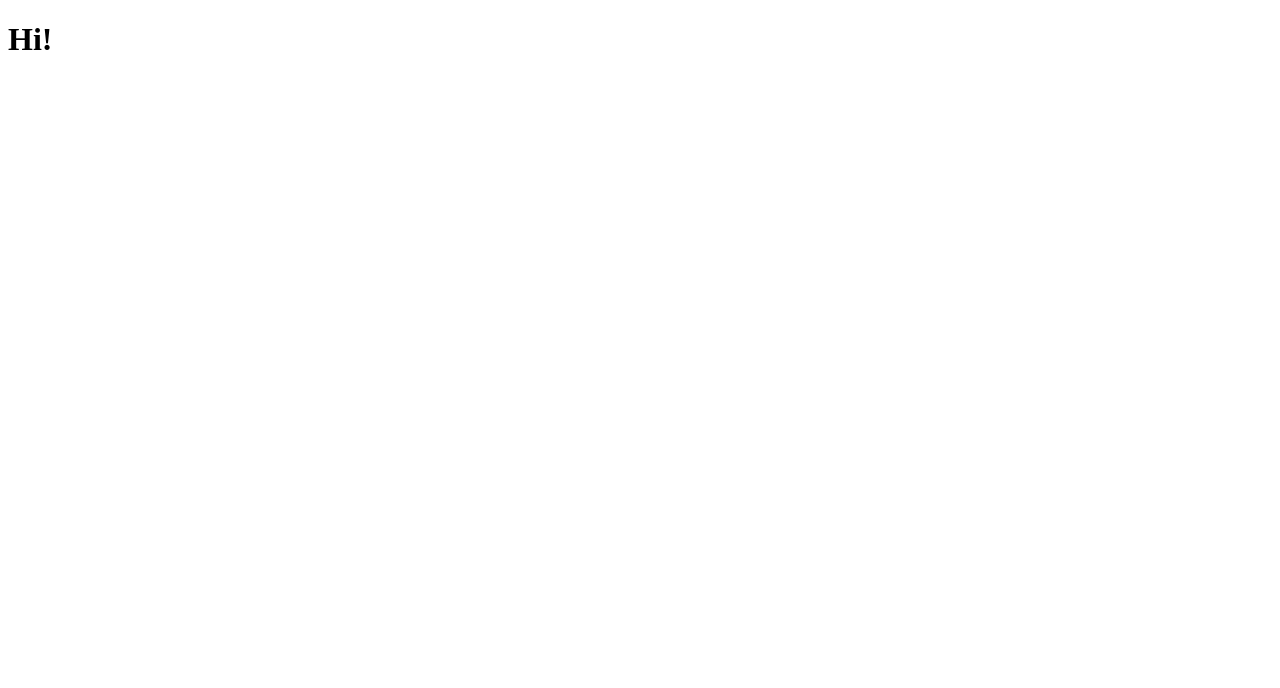
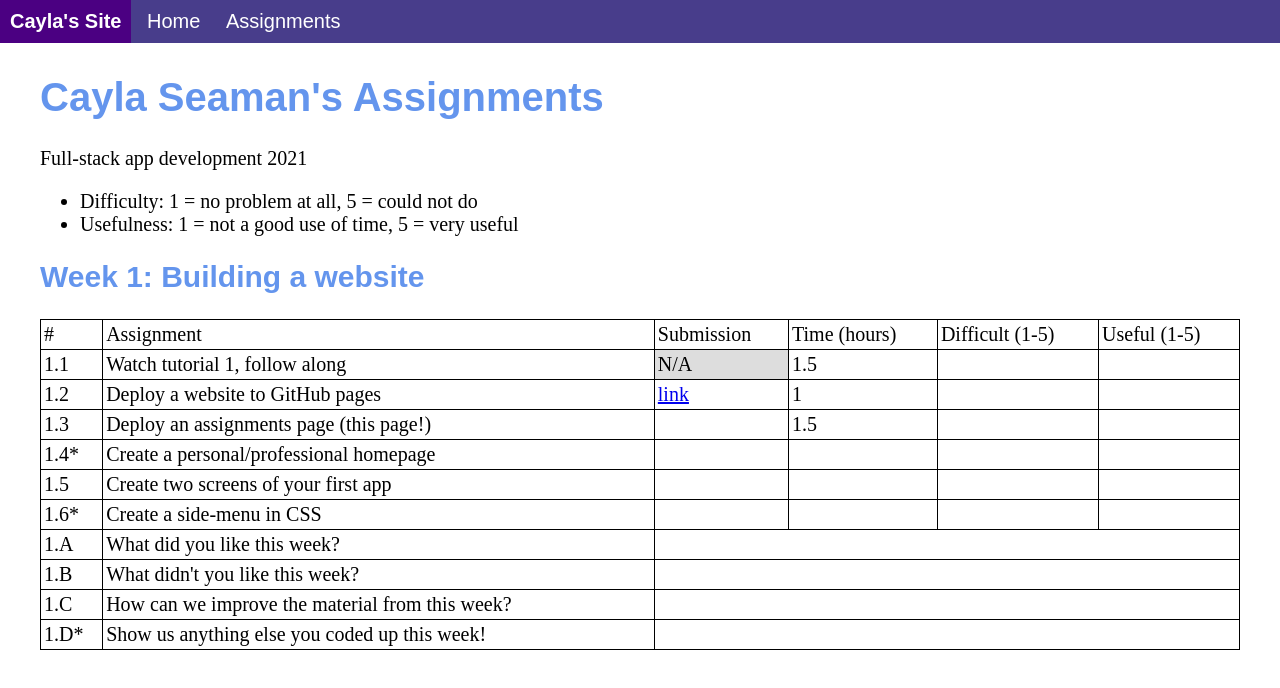
Before and after one commit to caylaseaman/FSAD-Bootcamp, a plain HTML site: page index.html in a window 1280 px wide. Drawn offline with Linux system fonts and the light colour scheme.

Commit message:
Update index.html

```diff
--- a/index.html
+++ b/index.html
@@ -1,8 +1,194 @@
 <!DOCTYPE html>
-<html>
-	<head>
-	</head>
-	<body>
-		<h1>Hi!</h1>
-	</body>
-</html>
+<html><head>
+        <style type="text/css">
+            h1,h2 {
+                color: cornflowerblue;
+                font-family: sans-serif;
+            }
+
+            body {
+                font-size: 20px;
+                /* background-color:aliceblue; */
+                margin:0px;
+            }
+
+            table {
+                width: 100%;
+                border-collapse: collapse;
+            }
+
+            td{
+                border: 1px solid black;
+                padding: 3px;
+            }
+
+            td.empty {
+                background-color: #ddd;
+            }
+
+            .container {
+                margin: 0 auto;
+                padding: 5px;
+                max-width: 1200px;
+            }
+
+            #menu {
+                position: relative;
+                display: block;
+                width: 100%;
+                background-color: darkslateblue;
+                font-family: sans-serif;
+                color: white;
+            }
+            .page-name {
+                font-weight: bold;
+            }
+            .menu-item {
+                position: relative;
+                padding: 0.5em;
+                display: inline-block;
+            }
+            .menu-item a {
+                text-decoration: none;
+                color: white;
+            }
+            .menu-item:hover {
+                background-color: indigo;
+                cursor: pointer;
+            }
+            .menu-item .dropdown {
+                display: none;
+            }
+            .menu-item:hover .dropdown {
+                display: block;
+                position: absolute;
+                top: 2em;
+                left: 0px;
+                /* height: 200px; */
+                min-width: 150px;
+                background-color: darkslateblue;
+            }
+            .dropdown-item {
+                position: relative;
+                padding: 0.5em;
+                display: block;
+            }
+            .dropdown-item:hover {
+                background-color: indigo;
+            }
+        </style>
+    </head>
+    <body>
+        <div id="menu">
+            <div class="menu-item page-name">Cayla's Site</div>
+            <div class="menu-item"><a href="#">Home</a></div>
+            <div class="menu-item">
+                <a href="#">Assignments</a>
+                <div class="dropdown">
+                    <div class="dropdown-item">Hello!</div>
+                </div>
+            </div>
+        </div>
+        <div class="container">
+
+
+        <h1>Cayla Seaman's Assignments</h1>
+        <p>Full-stack app development 2021</p>
+        <ul>
+            <li>Difficulty: 1 = no problem at all, 5 = could not do</li>
+            <li>Usefulness: 1 = not a good use of time, 5 = very useful</li>
+        </ul>
+        <h2>Week 1: Building a website</h2>
+        <table>
+            <thead>
+                <tr>
+                    <td>#</td>
+                    <td>Assignment</td>
+                    <td>Submission</td>
+                    <td>Time (hours)</td>
+                    <td>Difficult (1-5)</td>
+                    <td>Useful (1-5)</td>
+                </tr>
+            </thead>
+            <tbody>
+                <tr>
+                    <td>1.1</td>
+                    <td>Watch tutorial 1, follow along</td>
+                    <td class="empty">N/A</td>
+                    <td>1.5</td>
+                    <td></td>
+                    <td></td>
+                </tr>
+                <tr>
+                    <td>1.2</td>
+                    <td>Deploy a website to GitHub pages</td>
+                    <td><a href="https://orlandpm-demo.github.io">link</a></td>
+                    <td>1</td>
+                    <td></td>
+                    <td></td>
+                </tr>
+                <tr>
+                    <td>1.3</td>
+                    <td>Deploy an assignments page (this page!) </td>
+                    <td></td>
+                    <td>1.5</td>
+                    <td></td>
+                    <td></td>
+                </tr>
+                <tr>
+                    <td>1.4*</td>
+                    <td>Create a personal/professional homepage</td>
+                    <td></td>
+                    <td></td>
+                    <td></td>
+                    <td></td>
+                </tr>
+                <tr>
+                    <td>1.5</td>
+                    <td>Create two screens of your first app</td>
+                    <td><a href=""></a></td>
+                    <td></td>
+                    <td></td>
+                    <td></td>
+                </tr>
+                <tr>
+                    <td>1.6*</td>
+                    <td>Create a side-menu in CSS</td>
+                    <td></td>
+                    <td></td>
+                    <td></td>
+                    <td></td>
+                </tr>
+                <!-- <tr>
+                    <td>1.7*</td>
+                    <td>Create a periodic table of the elements using HTML & CSS</td>
+                    <td></td>
+                    <td></td>
+                    <td></td>
+                    <td></td>
+                </tr> -->
+                <tr>
+                    <td>1.A</td>
+                    <td>What did you like this week?</td>
+                    <td colspan="4"></td>
+                </tr>
+                <tr>
+                    <td>1.B</td>
+                    <td>What didn't you like this week?</td>
+                    <td colspan="4"></td>
+                </tr>
+                <tr>
+                    <td>1.C</td>
+                    <td>How can we improve the material from this week?</td>
+                    <td colspan="4"></td>
+                </tr>
+                <tr>
+                    <td>1.D*</td>
+                    <td>Show us anything else you coded up this week!</td>
+                    <td colspan="4"></td>
+                </tr>
+            </tbody>
+        </table>
+    </div>
+
+</body></html>
```
